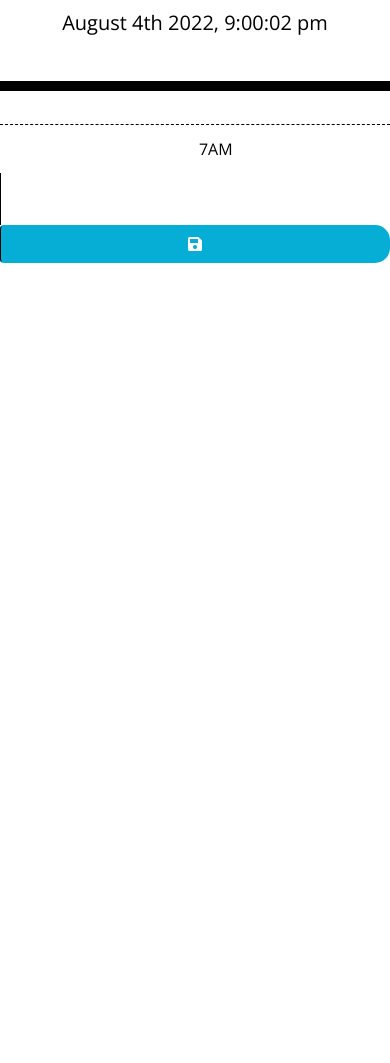
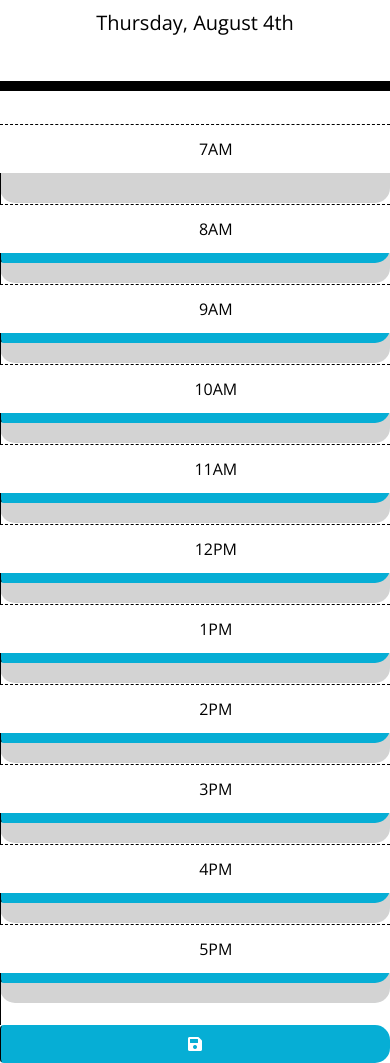
Before and after one commit to Tyler-Wenerstrom/word_schedule, a plain HTML site: page index.html in a window 390 px wide. Shown: the part 256-1319 px from the top of the page. Before the commit the page ends 844 px from the top, so only its background shows below. Drawn offline with nearby package versions, Linux system fonts and the light colour scheme.

Commit message:
final changes

```diff
--- a/index.html
+++ b/index.html
@@ -30,16 +30,82 @@
     </header>
     <div class="container ">
       <!-- Timeblocks go here -->
-      <div id="hour-9" class="row time-block">
+      <div id="hour-7" class="row time-block">
         <div class="col-md-1 hour">
           7AM
         </div>
-        <textarea class="col-md-10 description" ></textarea>
+        <textarea  class="col-md-10 description" id="07" ></textarea>
         <button class="btn saveBtn col-md-1 "><i class="fas fa-save"></i></button>
-
-
-
-
+      </div>
+      <div id="hour-8" class="row time-block">
+        <div class="col-md-1 hour">
+          8AM
+        </div>
+        <textarea  class="col-md-10 description" id="08" ></textarea>
+        <button class="btn saveBtn col-md-1 "><i class="fas fa-save"></i></button>
+      </div>
+      <div id="hour-9" class="row time-block">
+        <div class="col-md-1 hour">
+          9AM
+        </div>
+        <textarea  class="col-md-10 description" id="09" ></textarea>
+        <button class="btn saveBtn col-md-1 "><i class="fas fa-save"></i></button>
+      </div>
+      <div id="hour-10" class="row time-block">
+        <div class="col-md-1 hour">
+          10AM
+        </div>
+        <textarea  class="col-md-10 description" id="10" ></textarea>
+        <button  id="submit" class="btn saveBtn col-md-1 "><i class="fas fa-save"></i></button>
+      </div>
+      <div id="hour-11" class="row time-block">
+        <div class="col-md-1 hour">
+          11AM
+        </div>
+        <textarea  class="col-md-10 description" id="11"></textarea>
+        <button  id="submit" class="btn saveBtn col-md-1 "><i class="fas fa-save"></i></button>
+      </div>
+      <div id="hour-12" class="row time-block">
+        <div class="col-md-1 hour">
+          12PM
+        </div>
+        <textarea  class="col-md-10 description" id="12" ></textarea>
+        <button   class="btn saveBtn col-md-1 "><i class="fas fa-save"></i></button>
+      </div>
+      <div id="hour-13" class="row time-block">
+        <div class="col-md-1 hour">
+          1PM
+        </div>
+        <textarea  class="col-md-10 description" id="13" ></textarea>
+        <button  class="btn saveBtn col-md-1 "><i class="fas fa-save"></i></button>
+      </div>
+      <div id="hour-14" class="row time-block">
+        <div class="col-md-1 hour">
+          2PM
+        </div>
+        <textarea  class="col-md-10 description" id="14" ></textarea>
+        <button  class="btn saveBtn col-md-1 "><i class="fas fa-save"></i></button>
+      </div>
+      <div id="hour-15" class="row time-block">
+        <div class="col-md-1 hour">
+          3PM
+        </div>
+        <textarea  class="col-md-10 description" id="15" ></textarea>
+        <button   class="btn saveBtn col-md-1 "><i class="fas fa-save"></i></button>
+      </div>
+      <div id="hour-16" class="row time-block">
+        <div class="col-md-1 hour">
+          4PM
+        </div>
+        <textarea  class="col-md-10 description" id="16" ></textarea>
+        <button   class="btn saveBtn col-md-1 "><i class="fas fa-save"></i></button>
+      </div>
+      <div id="hour-17" class="row time-block">
+        <div class="col-md-1 hour">
+          5PM
+        </div>
+        <textarea  class="col-md-10 description" id="17" ></textarea>
+        <button  class="btn saveBtn col-md-1 "><i class="fas fa-save"></i></button>
       </div>
 
 
--- a/script.js
+++ b/script.js
@@ -1,25 +1,48 @@
-$(init);
-function init(){
-    $("#currentDay").text(moment().format('MMMM Do YYYY, h:mm:ss a'));
-    setinterval(60000)
+var description = $(".description");
+var value = $(this).siblings(".description").val();
+var timeEl = $(this).parent().attr("id");
+var currentHour = moment().format("H");
+function getDate() {
+  var today = moment().format("dddd, MMMM Do");
+  $("#currentDay").text(today);
 }
+getTask();
+getDate();
+// getTask();
 
+$(".time-block").each(function () {
+  var getHourId = parseInt($(this).attr("id").split("-")[1]);
+  $(this).removeClass("past");
+  if (currentHour < getHourId) {
+    $(this).addClass("future");
+  } else if (currentHour == getHourId) {
+    $(this).addClass("present");
+  } else {
+    $(this).addClass("past");
+  }
+});
 
-
-
-
-
-// $(document).ready(function(event){
-    $("#submit").click(function(){
-        var inputData = $("#comment").textContent;
-       localStorage.setItem("schedule1", JSON.stringify(inputData))
-    console.log(inputData);
-    });
-
-// var testData = document.querySelector("#test").value;
-// var testButton = document.querySelector("#press")
-
-
-// testButton.addEventListener('click', function(){
-//     localStorage.setItem("test", testData)
-// })
+$(".saveBtn").on("click", function (event) {
+  event.preventDefault();
+  var value = $(this).siblings(".description").val();
+  var timeEl = $(this).parent().attr("id");
+  localStorage.setItem(timeEl, JSON.stringify(value));
+});
+function getTask() {
+  $("#07").text(localStorage.getItem("hour-7"));
+  $("#08").val(localStorage.getItem("hour-8"));
+  $("#09").val(localStorage.getItem("hour-9"));
+  $("#10").val(localStorage.getItem("hour-10"));
+  $("#11").val(localStorage.getItem("hour-11"));
+  $("#12").val(localStorage.getItem("hour-12"));
+  $("#13").val(localStorage.getItem("hour-13"));
+  $("#14").val(localStorage.getItem("hour-14"));
+  $("#15").val(localStorage.getItem("hour-15"));
+  $("#16").val(localStorage.getItem("hour-16"));
+  $("#17").val(localStorage.getItem("hour-17"));
+}
+// console.log(getTask)
+// // }
+// let storedItems = localStorage.getItem('time')
+// $('.description').innerHTML= storedItems;
+//  };
```
Also changed, not shown: images/work day schedule screenshot.png (added), 1 other file.
